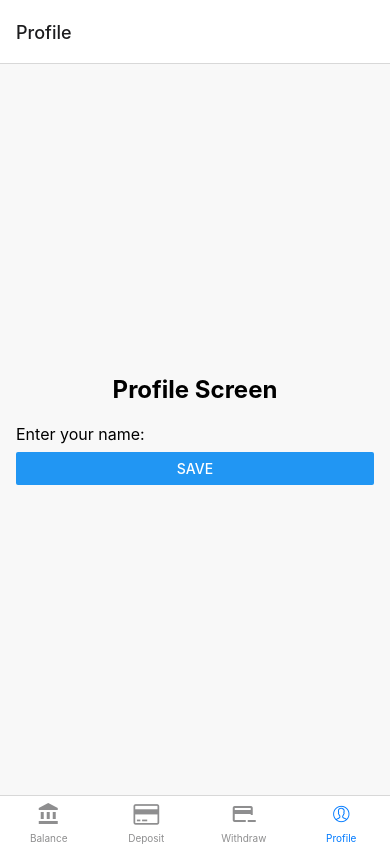
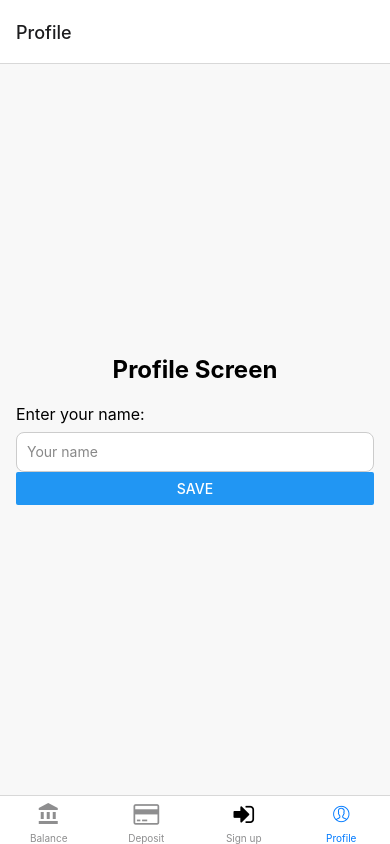
Before and after one commit to Davod0/Redux-core-Expo-React-native-Bank-application, a React Native app: screen /Profile in a window 390 px wide. Built offline with nearby package versions, Linux system fonts and the light colour scheme; no server answers.

Commit message:
Created a new screen for new users to sign up

```diff
--- a/Navigators/TabStackNavigator.tsx
+++ b/Navigators/TabStackNavigator.tsx
@@ -1,25 +1,25 @@
+import EvilIcons from "@expo/vector-icons/EvilIcons";
+import FontAwesome from "@expo/vector-icons/FontAwesome";
+import MaterialCommunityIcons from "@expo/vector-icons/MaterialCommunityIcons";
+import MaterialIcons from "@expo/vector-icons/MaterialIcons";
 import { createBottomTabNavigator } from "@react-navigation/bottom-tabs";
 import React from "react";
 import { BalanceScreen } from "../Screens/BalanceScreen";
 import { DepositScreen } from "../Screens/DepositScreen";
 import { ProfileScreen } from "../Screens/ProfileScreen";
-import { WithdrawScreen } from "../Screens/WithdrawScreen";
-import EvilIcons from "@expo/vector-icons/EvilIcons";
-import MaterialIcons from "@expo/vector-icons/MaterialIcons";
-import FontAwesome from "@expo/vector-icons/FontAwesome";
-import MaterialCommunityIcons from "@expo/vector-icons/MaterialCommunityIcons";
+import { SignUpScreen } from "../Screens/SignUpScreen";
 
 export type TabParamList = {
   Balance: undefined;
   Deposit: undefined;
-  Withdraw: undefined;
+  SignUp: undefined;
   Profile: undefined;
 };
 export const TabStack = createBottomTabNavigator<TabParamList>();
 
 export function TabStackNavigator() {
   return (
-    <TabStack.Navigator>
+    <TabStack.Navigator initialRouteName="SignUp">
       <TabStack.Screen
         name="Balance"
         component={BalanceScreen}
@@ -45,16 +45,12 @@ export function TabStackNavigator() {
         }}
       />
       <TabStack.Screen
-        name="Withdraw"
-        component={WithdrawScreen}
+        name="SignUp"
+        component={SignUpScreen}
         options={{
-          title: "Withdraw",
+          title: "Sign up",
           tabBarIcon: (props) => (
-            <MaterialCommunityIcons
-              name="credit-card-minus-outline"
-              size={24}
-              color={props.color}
-            />
+            <FontAwesome name="sign-in" size={24} color="black" />
           ),
         }}
       />
--- a/Screens/ProfileScreen.tsx
+++ b/Screens/ProfileScreen.tsx
@@ -11,13 +11,13 @@ export function ProfileScreen() {
     <View style={styles.container}>
       <Text style={styles.title}>Profile Screen</Text>
       <Text style={styles.label}>Enter your name:</Text>
-      {/* <TextInput
+      <TextInput
         value={name}
         onChangeText={setName}
         style={styles.input}
         placeholder="Your name"
         placeholderTextColor="#888"
-      /> */}
+      />
       <Button
         title="Save"
         onPress={() => dispatch(setNameAction(name), setName(""))}
--- /dev/null
+++ b/Screens/SignUpScreen.tsx
@@ -0,0 +1,47 @@
+import { createUserWithEmailAndPassword } from "firebase/auth";
+import { useState } from "react";
+import { Button, Text, TextInput, View } from "react-native";
+import { auth } from "../firebase";
+
+export function SignUpScreen() {
+  const [email, setEmail] = useState("");
+  const [password, setPassword] = useState("");
+
+  const handleSignUp = async () => {
+    try {
+      console.log("email: ", email);
+      console.log("password: ", password);
+      const result = await createUserWithEmailAndPassword(
+        auth,
+        email,
+        password
+      );
+      result.user;
+      console.log("user: ", result.user);
+    } catch (error) {
+      console.error(error);
+    }
+  };
+
+  return (
+    <View>
+      <Text>Sign up Screen</Text>
+      <TextInput
+        placeholder="Enter your email"
+        value={email}
+        onChangeText={setEmail}
+      />
+      <TextInput
+        placeholder="Enter your password"
+        value={password}
+        onChangeText={setPassword}
+      />
+      <Button
+        title="Sign up"
+        onPress={() => {
+          handleSignUp();
+        }}
+      />
+    </View>
+  );
+}
--- a/Screens/WithdrawScreen.tsx
+++ /dev/null
@@ -1,9 +0,0 @@
-import { View, Text } from "react-native";
-
-export function WithdrawScreen() {
-  return (
-    <View>
-      <Text>Withdraw Screen</Text>
-    </View>
-  );
-}
--- a/Store/User/actions.ts
+++ b/Store/User/actions.ts
@@ -4,7 +4,7 @@ export const fetchGithubUserName = createAppAsyncThunk<string, void>("user/fetch
     async (_, thunkApi) => {
         const response = await fetch(`https://api.github.com/users/tsourdox`);
         const json = await response.json();
-        console.log(json);
-        return json.id;
+        // console.log(json);
+        return json.name;
     }
 )
--- a/firebase.ts
+++ b/firebase.ts
@@ -1,9 +1,9 @@
 // Import the functions you need from the SDKs you need
 import { getAnalytics } from "firebase/analytics";
 import { initializeApp } from "firebase/app";
-import { firebaseAPIKey } from "./env";
 import { getAuth } from "firebase/auth";
 import { getFirestore } from "firebase/firestore";
+import { firebaseAPIKey } from "./env";
 // TODO: Add SDKs for Firebase products that you want to use
 // https://firebase.google.com/docs/web/setup#available-libraries
 
@@ -23,5 +23,5 @@ const app = initializeApp(firebaseConfig);
 const analytics = getAnalytics(app);
 
 // Initialize Firebase Authentication and Firestore and get a reference to the service
-const auth = getAuth(app);
-const db = getFirestore(app);
+export const auth = getAuth(app);
+export const db = getFirestore(app);
--- a/package.json
+++ b/package.json
@@ -20,7 +20,8 @@
     "react-native": "0.74.5",
     "react-native-safe-area-context": "^4.10.5",
     "react-native-screens": "^3.31.1",
-    "react-redux": "^9.1.2"
+    "react-redux": "^9.1.2",
+    "@react-native-async-storage/async-storage": "1.23.1"
   },
   "devDependencies": {
     "@babel/core": "^7.20.0",
```
Also changed, not shown: 2 other files (tests, documents, lock files or other folders).
